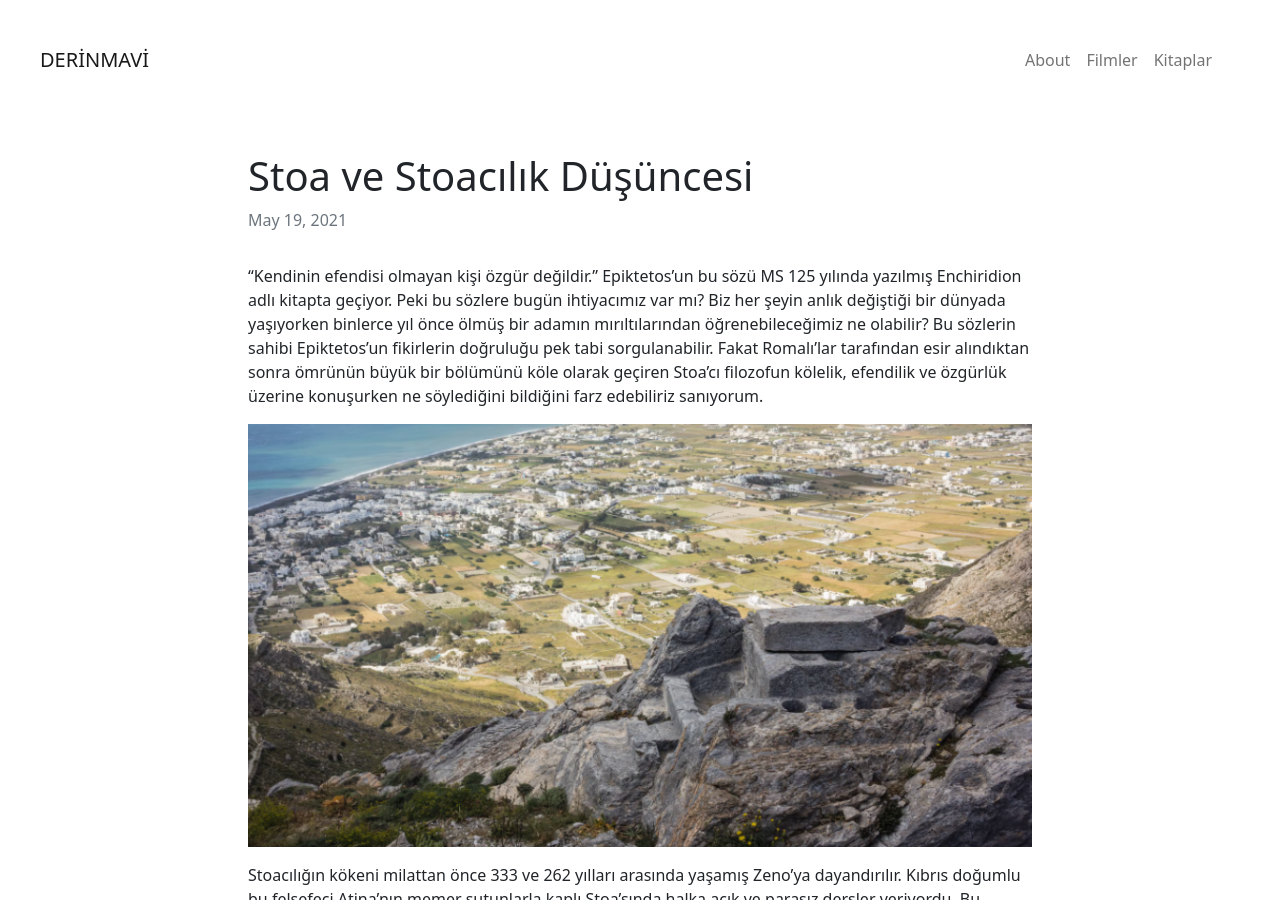
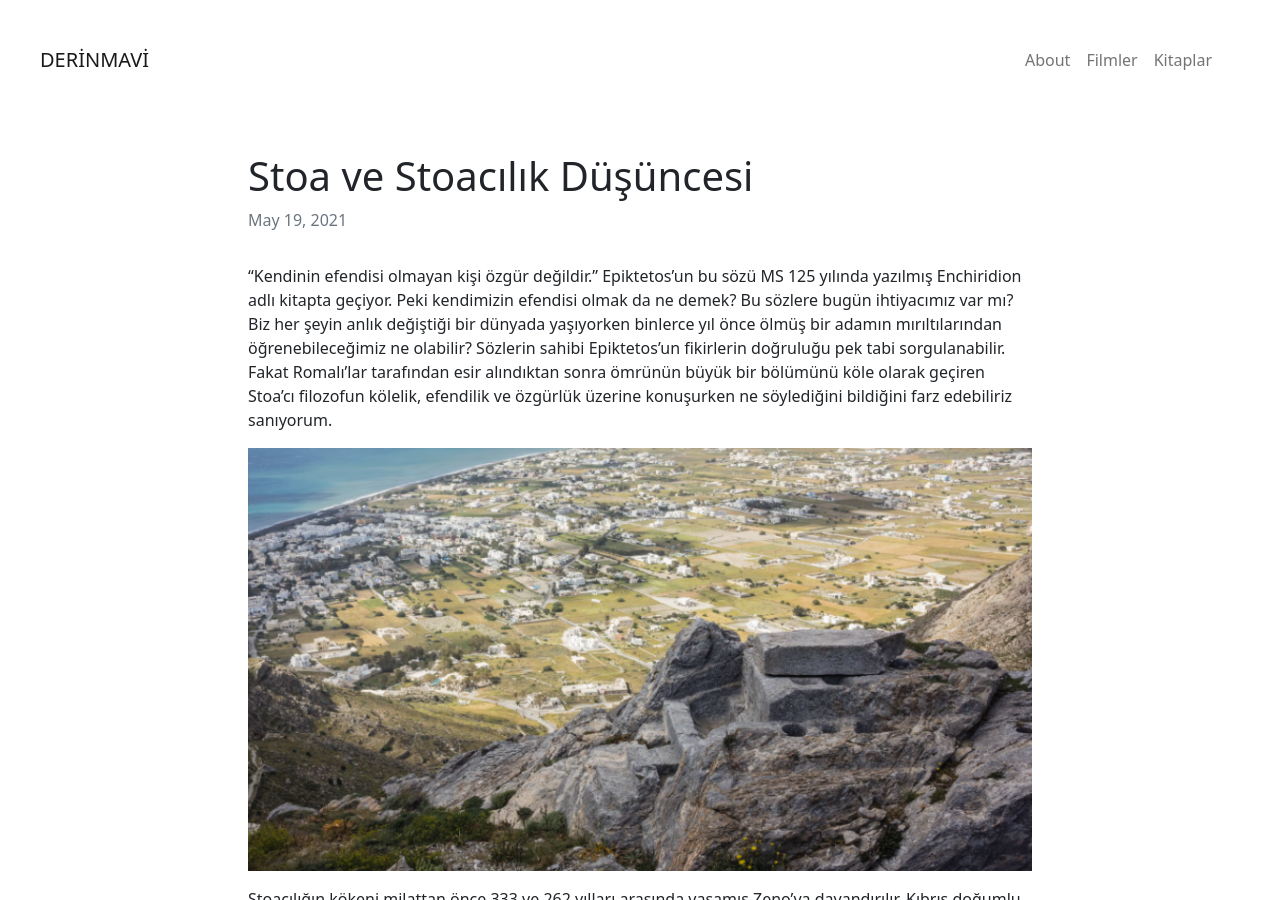
Before and after one commit to tozbulut/derinmavi.io, a Jekyll site: the page built from _posts/2021-05-19-stoa-ve-stoacılık-dusuncesi.md, in a window 1280 px wide and 900 px high. Built offline with Jekyll 4.4.1, drawn with Linux system fonts in a browser that asks for light colours.

Commit message:
Update 2021-05-19-stoa-ve-stoacılık-dusuncesi.md

```diff
--- a/_posts/2021-05-19-stoa-ve-stoacılık-dusuncesi.md
+++ b/_posts/2021-05-19-stoa-ve-stoacılık-dusuncesi.md
@@ -6,7 +6,7 @@
 img: https://derinmavi.io/images/path-to-ancient-thira-santorini.png
 ---
 
-"Kendinin efendisi olmayan kişi özgür değildir." Epiktetos'un bu sözü MS 125 yılında yazılmış Enchiridion adlı kitapta geçiyor. Peki bu sözlere bugün ihtiyacımız var mı? Biz her şeyin anlık değiştiği bir dünyada yaşıyorken binlerce yıl önce ölmüş bir adamın mırıltılarından öğrenebileceğimiz ne olabilir? Bu sözlerin sahibi Epiktetos'un fikirlerin doğruluğu pek tabi sorgulanabilir. Fakat Romalı'lar tarafından esir alındıktan sonra ömrünün büyük bir bölümünü köle olarak geçiren Stoa'cı filozofun kölelik, efendilik ve özgürlük üzerine konuşurken ne söylediğini bildiğini farz edebiliriz sanıyorum.
+"Kendinin efendisi olmayan kişi özgür değildir." Epiktetos'un bu sözü MS 125 yılında yazılmış Enchiridion adlı kitapta geçiyor. Peki kendimizin efendisi olmak da ne demek? Bu sözlere bugün ihtiyacımız var mı? Biz her şeyin anlık değiştiği bir dünyada yaşıyorken binlerce yıl önce ölmüş bir adamın mırıltılarından öğrenebileceğimiz ne olabilir? Sözlerin sahibi Epiktetos'un fikirlerin doğruluğu pek tabi sorgulanabilir. Fakat Romalı'lar tarafından esir alındıktan sonra ömrünün büyük bir bölümünü köle olarak geçiren Stoa'cı filozofun kölelik, efendilik ve özgürlük üzerine konuşurken ne söylediğini bildiğini farz edebiliriz sanıyorum.
 
 <img src="https://derinmavi.io/images/path-to-ancient-thira-santorini.png" alt="Greek Bust" class="img-fluid">
 
```
